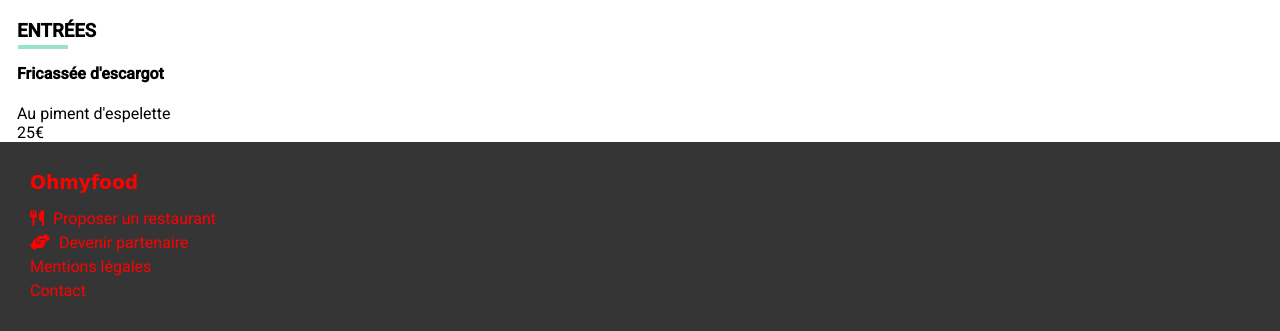
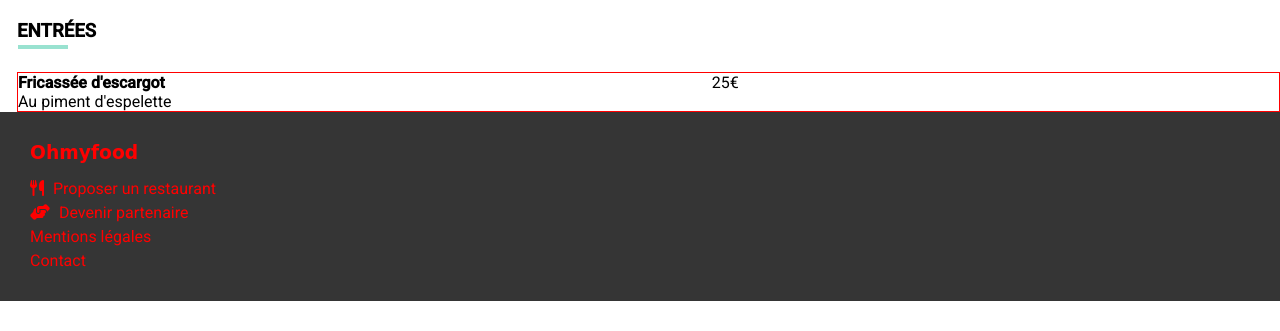
Before and after one commit to remifufar/OhmyFood, a website: page restaurants/lapalettedugout.html in a window 1280 px wide. Shown: the part 551-882 px from the top of the page. After the commit the page ends 852 px from the top, so only its background shows below. Drawn offline with Linux system fonts and the light colour scheme; a web font is replaced by a local one.

Commit message:
mise a jour code

```diff
--- a/restaurants/lapalettedugout.html
+++ b/restaurants/lapalettedugout.html
@@ -24,12 +24,13 @@
     <section class="menu__entree">
             <h3>ENTRÉES</h3>
         <div class="menu__entree__categories">
-            <div>
+            <div class="carte">
                 <div>
                 <h4>Fricassée d'escargot</h4>
                 <p>Au piment d'espelette</p>
                 </div>
                 <p>25€</p>
+                <div class="carte__check">check</div>
             </div>
 
         </div>
--- a/sass/restaurants.scss
+++ b/sass/restaurants.scss
@@ -25,8 +25,10 @@
         &__entree{
             margin-left: 17px;
 
+
             h3{
             position: relative;
+            padding-bottom: 30px;
                 &::after{
                     content:"";
                     position: absolute;
@@ -38,11 +40,27 @@
                 }
 
             }
-            &__categorie{
-
-
-            }
 
         }
 
 }
+.carte{
+    border: 1px solid red;
+    display: flex;
+    justify-content: space-between;
+    overflow: hidden;
+        h4,p{
+            margin: 0px;
+        }
+
+        &__check{
+            background-color: #99E2D0;
+            margin-right: -42px;
+        }
+
+        &:hover &__check{
+
+            margin-right: 0;
+            transition: all 0.5s;
+        }
+}
```
Also changed, not shown: assets/css/style.css, 1 other file.
